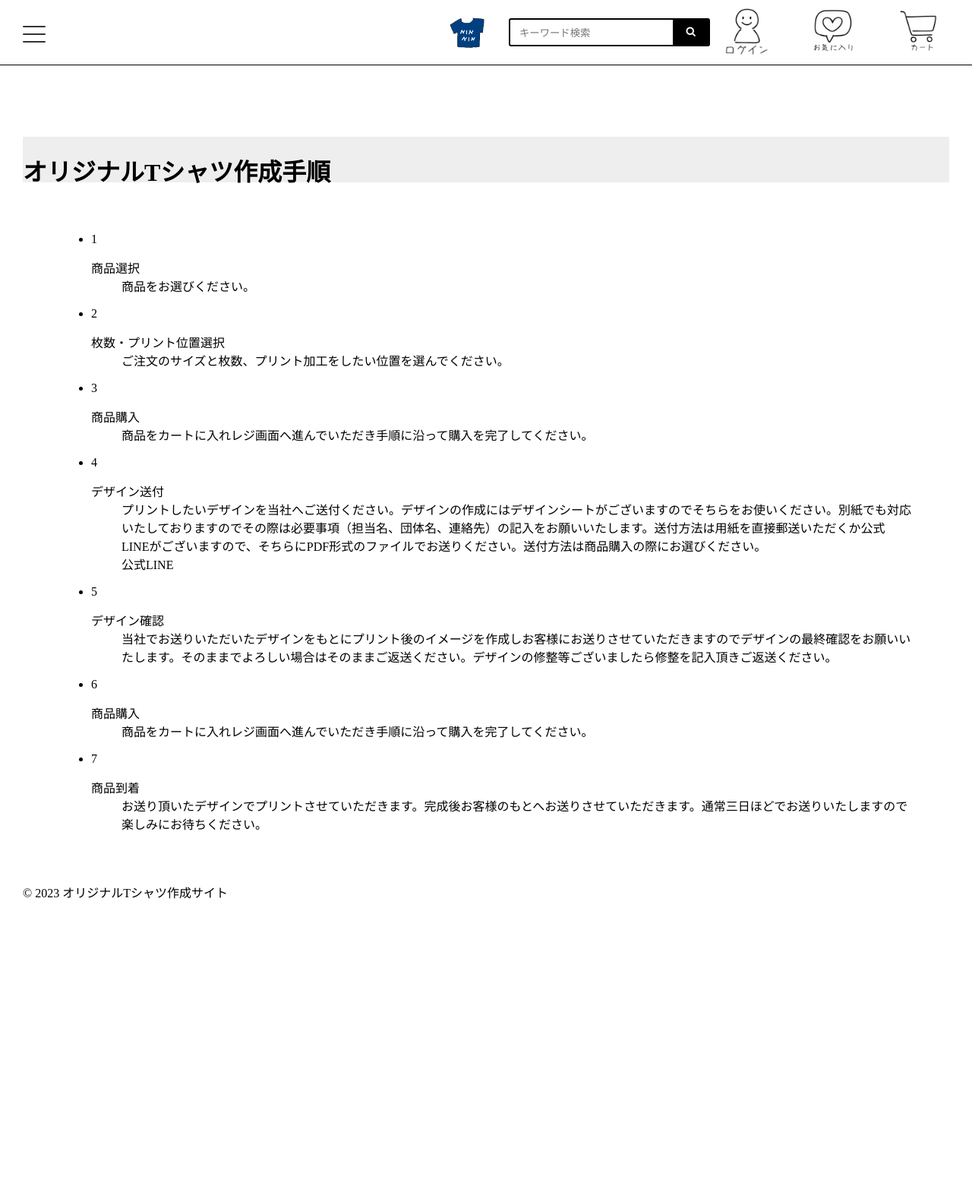
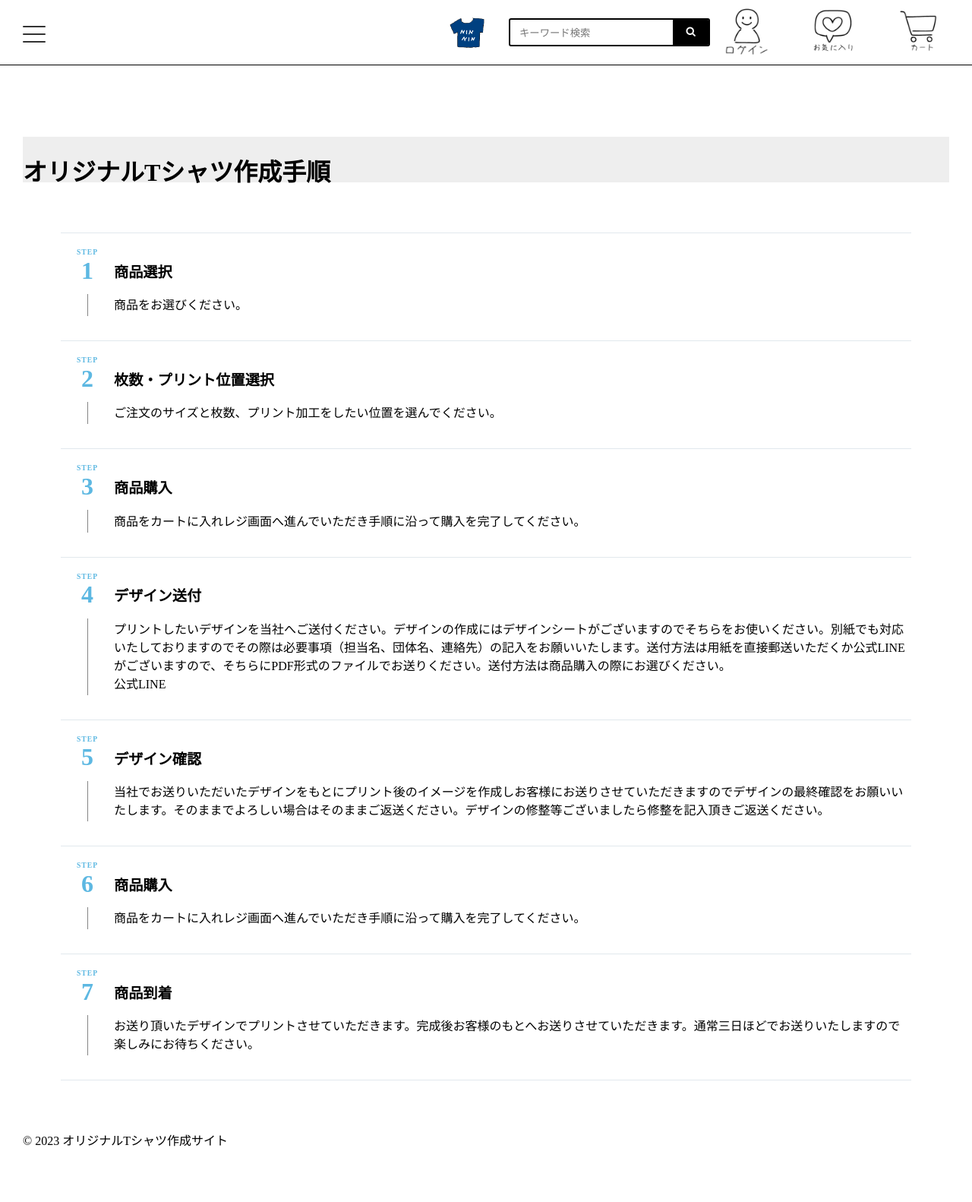
Before and after one commit to katuomirin/tynT, a PHP site: page /create/create.php in a window 1280 px wide. Shown: the whole page at 76% size. Before the commit the page ends 1183 px from the top, so only its background shows below. Run offline with PHP 8.4, Linux system fonts and the light colour scheme.

Commit message:
Update create.css

```diff
--- a/shoppingsite/css/create.css
+++ b/shoppingsite/css/create.css
@@ -1,37 +1,66 @@
 
-.flow-chart {
-    text-align: center;
-    margin-top: 20px;
+.flow_design09 {
+    display: flex;
+    justify-content: center;
+    align-items: center;
   }
 
-.flow-chart ul {
-    list-style: none;
-    padding: 0;
+  .flow09 {
+    padding-left: 0;
+    border-bottom: solid 1px #E1E8ED;
   }
 
-.flow-chart ul li {
-    display: inline-block;
-    margin: 0 10px;
-    position: relative;
+  .flow09 > li {
+    list-style-type: none;
+    display: flex;
+    padding: 20px 0;
+    border-top: solid 1px #E1E8ED;
   }
 
-.flow-chart ul li:before {
-    content: '';
-    display: block;
-    width: 20px;
-    height: 20px;
-    background: #007bff;
-    border-radius: 50%;
-    position: absolute;
-    left: -12px;
-    top: 3px;
+  .flow09 > li dl dt {
+    font-size: 1.2em;
+    line-height: 2;
+    font-weight: bold;
+    margin-bottom: 10px;
   }
 
-.flow-chart ul li:first-child:before {
-    background: transparent;
+  .flow09 > li .icon09 {
+    line-height: 1;
+    font-size: 2em;
+    font-weight: bold;
+    color: rgb(93, 184, 226);
+    text-align: center;
+    width: 70px;
+    position: relative;
+    margin-top: 0;
   }
 
-.flow-chart ul li a {
-    text-decoration: none;
-    color: #333;
+  .flow09 > li .icon09::before {
+    content: 'STEP';
+    font-size: 0.3em;
+    display: block;
+    margin-bottom: 3px;
+    letter-spacing: 1px;
   }
+
+  .flow09 > li .icon09::after {
+    content: "";
+    display: block;
+    width: 1px;
+    height: calc(100% - 40px);
+    background-color: #858585;
+    position: absolute;
+    left: 0;
+    right: 0;
+    top: 60px;
+    margin: auto;
+  }
+
+  .flow09 > li dl dd {
+    margin: 0;
+  }
+
+  .flow09 > li dl {
+    width: calc(100% - 70px);
+    margin-top: 0.8em;
+  }
```
Lines whose indentation alone changed are shown as unchanged.
